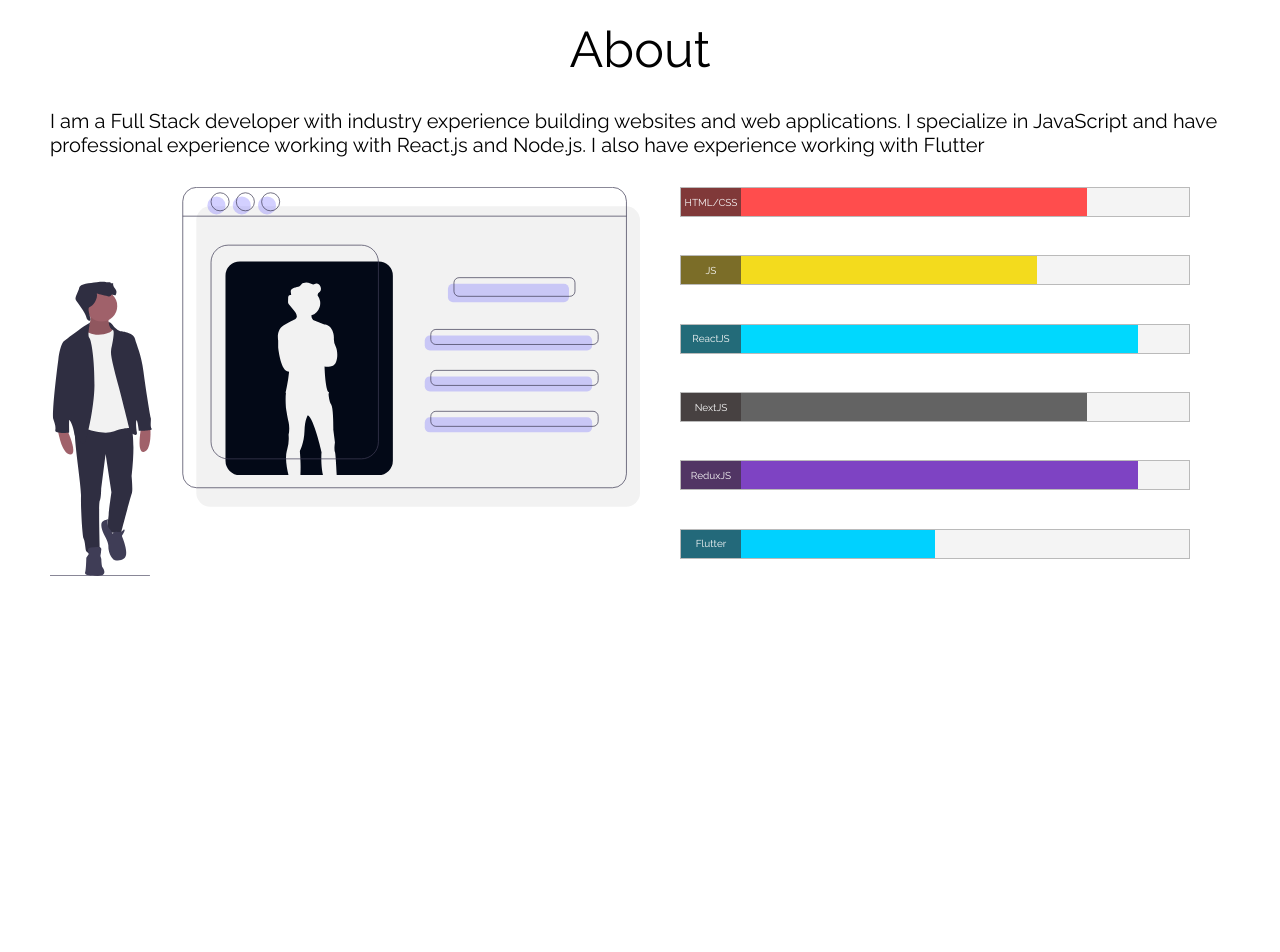
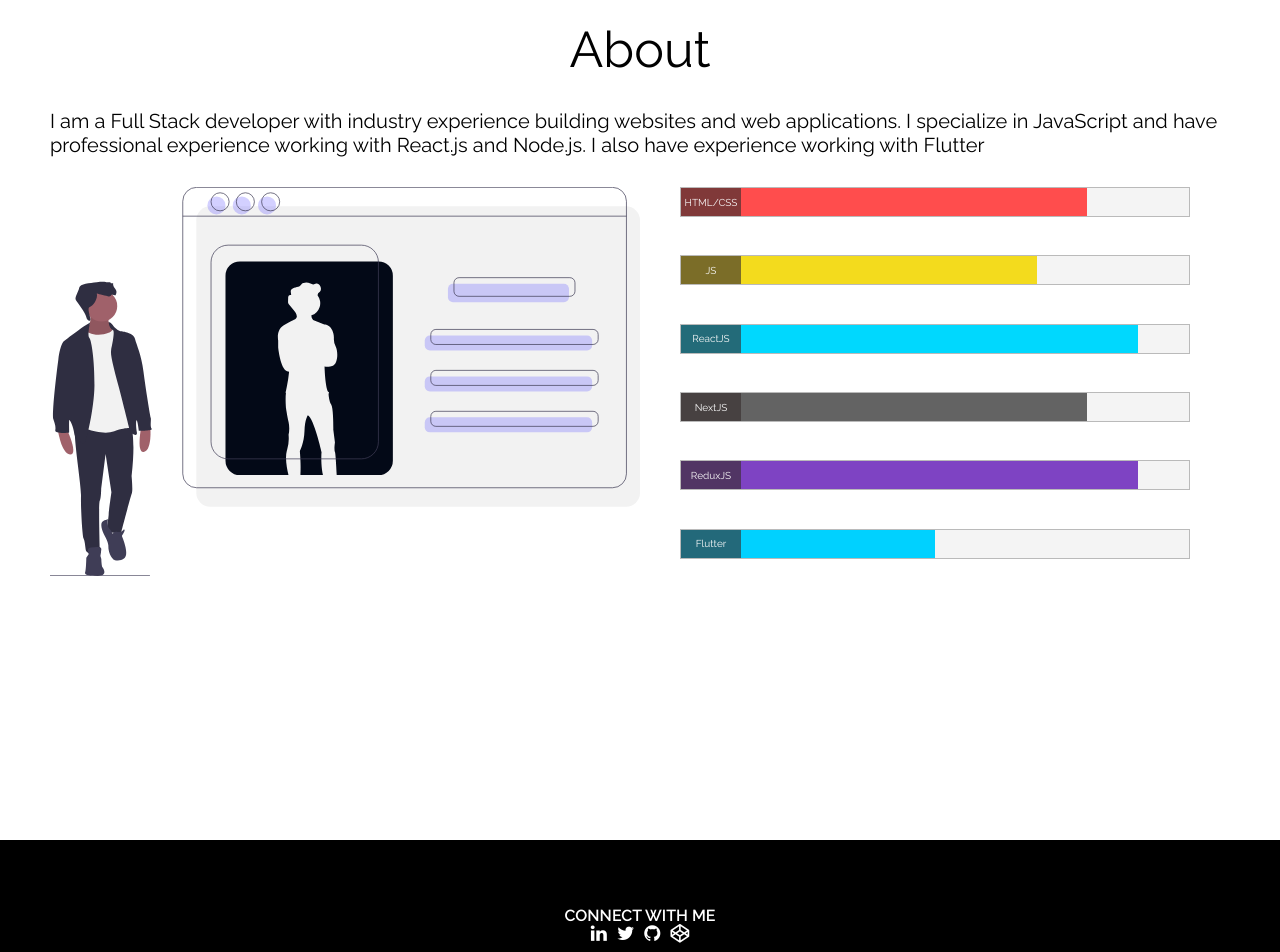
Before and after one commit to harigovindaraju008/portfolio, a React (Create React App) app in the folder client/: page / in a window 1280 px wide. Shown: the top 952 px of the page. Before the commit the page ends 820 px from the top, so only its background shows below. Built offline with nearby package versions, Linux system fonts and the light colour scheme; a web font is replaced by a local one.

Commit message:
first build

```diff
--- a/client/src/components/App.js
+++ b/client/src/components/App.js
@@ -10,9 +10,10 @@
     <div className="container">
       {/* <Welcome /> */}
       <About />
-      {/* <Projects />
-      <ContactMe />
-      <Footer /> */}
+      {/* <Projects /> */}
+      {/*
+      <ContactMe /> */}
+      <Footer />
     </div>
   );
 }
--- a/client/src/css/project.css
+++ b/client/src/css/project.css
@@ -2,7 +2,7 @@
 
 .projects {
   height: 100vh;
-  widows: 100%;
+  width: 100%;
 }
 
 .project--heading {
@@ -162,3 +162,6 @@
     align-items: center;
     background-color: #191919;
   } */
+
+@media only screen and (max-width: 649px) {
+}
```
